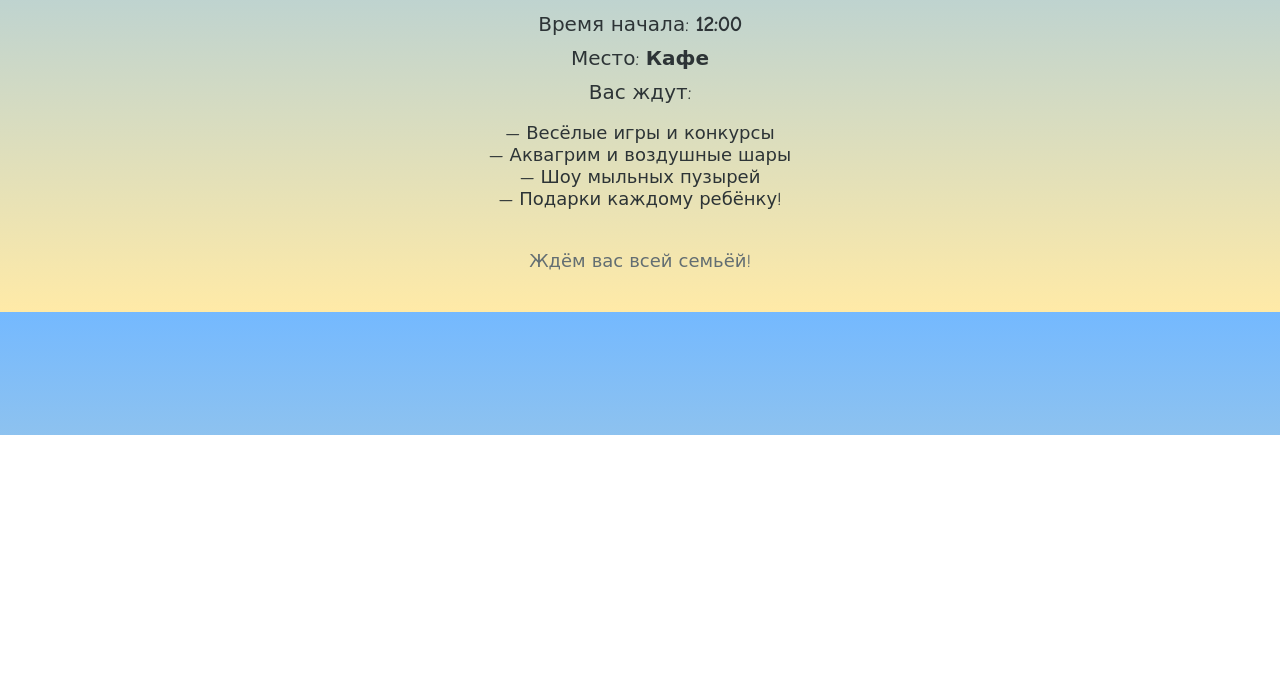
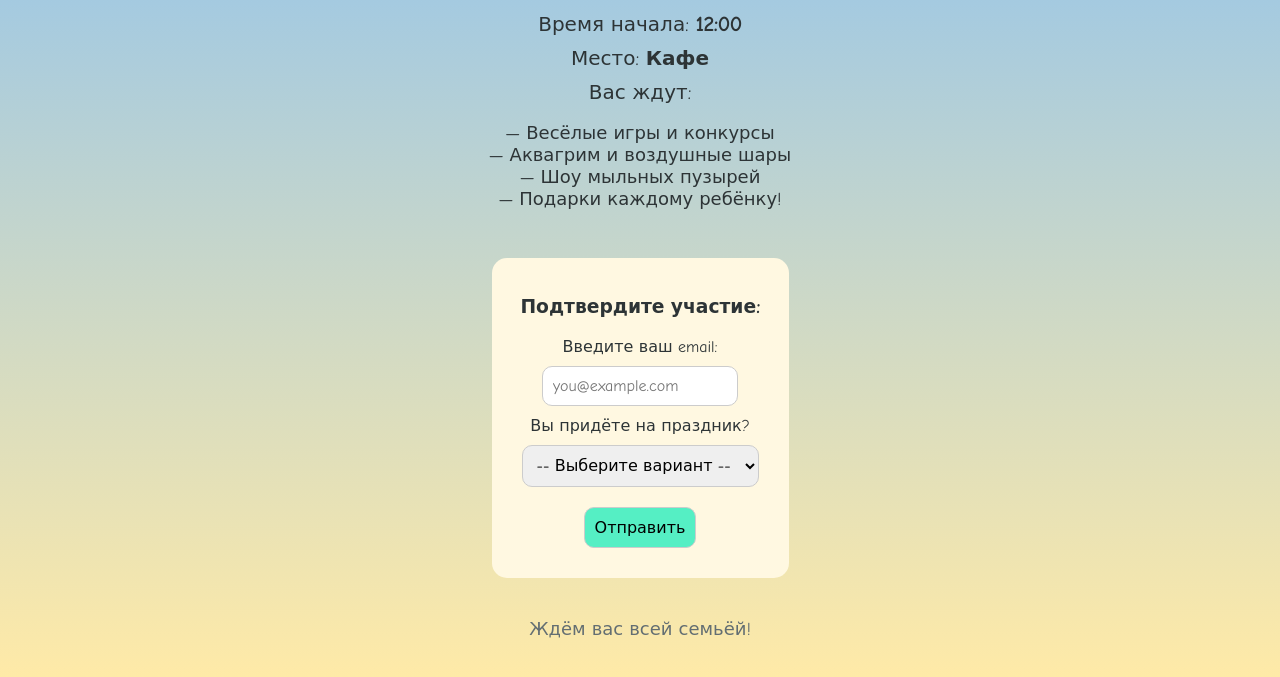
Before and after one commit to satzazamaga/bybit-p2p-bot, a plain HTML site: page index.html in a window 1280 px wide. Shown: the part 365-1042 px from the top of the page. Before the commit the page ends 800 px from the top, so only its background shows below. Drawn offline with Linux system fonts and the light colour scheme.

Commit message:
Update index.html

```diff
--- a/index.html
+++ b/index.html
@@ -39,6 +39,29 @@
       font-size: 18px;
       color: #636e72;
     }
+    .form-section {
+      margin-top: 30px;
+      padding: 20px;
+      background: #fff8e1;
+      border-radius: 15px;
+      display: inline-block;
+    }
+    input, select, button {
+      font-family: 'Comic Neue', cursive;
+      font-size: 16px;
+      margin: 10px;
+      padding: 10px;
+      border-radius: 10px;
+      border: 1px solid #ccc;
+    }
+    button {
+      background-color: #55efc4;
+      cursor: pointer;
+    }
+    button:hover {
+      background-color: #00cec9;
+      color: white;
+    }
   </style>
 </head>
 <body>
@@ -55,6 +78,25 @@
       <li>— Шоу мыльных пузырей</li>
       <li>— Подарки каждому ребёнку!</li>
     </ul>
+
+    <div class="form-section">
+      <h3>Подтвердите участие:</h3>
+      <form onsubmit="event.preventDefault(); alert('Спасибо за ответ!');">
+        <label for="email">Введите ваш email:</label><br>
+        <input type="email" id="email" name="email" required placeholder="you@example.com"><br>
+
+        <label for="attendance">Вы придёте на праздник?</label><br>
+        <select id="attendance" name="attendance" required>
+          <option value="">-- Выберите вариант --</option>
+          <option value="yes">Да, обязательно!</option>
+          <option value="maybe">Возможно</option>
+          <option value="no">К сожалению, нет</option>
+        </select><br>
+
+        <button type="submit">Отправить</button>
+      </form>
+    </div>
+
     <div class="footer">Ждём вас всей семьёй!</div>
   </div>
 </body>
```
